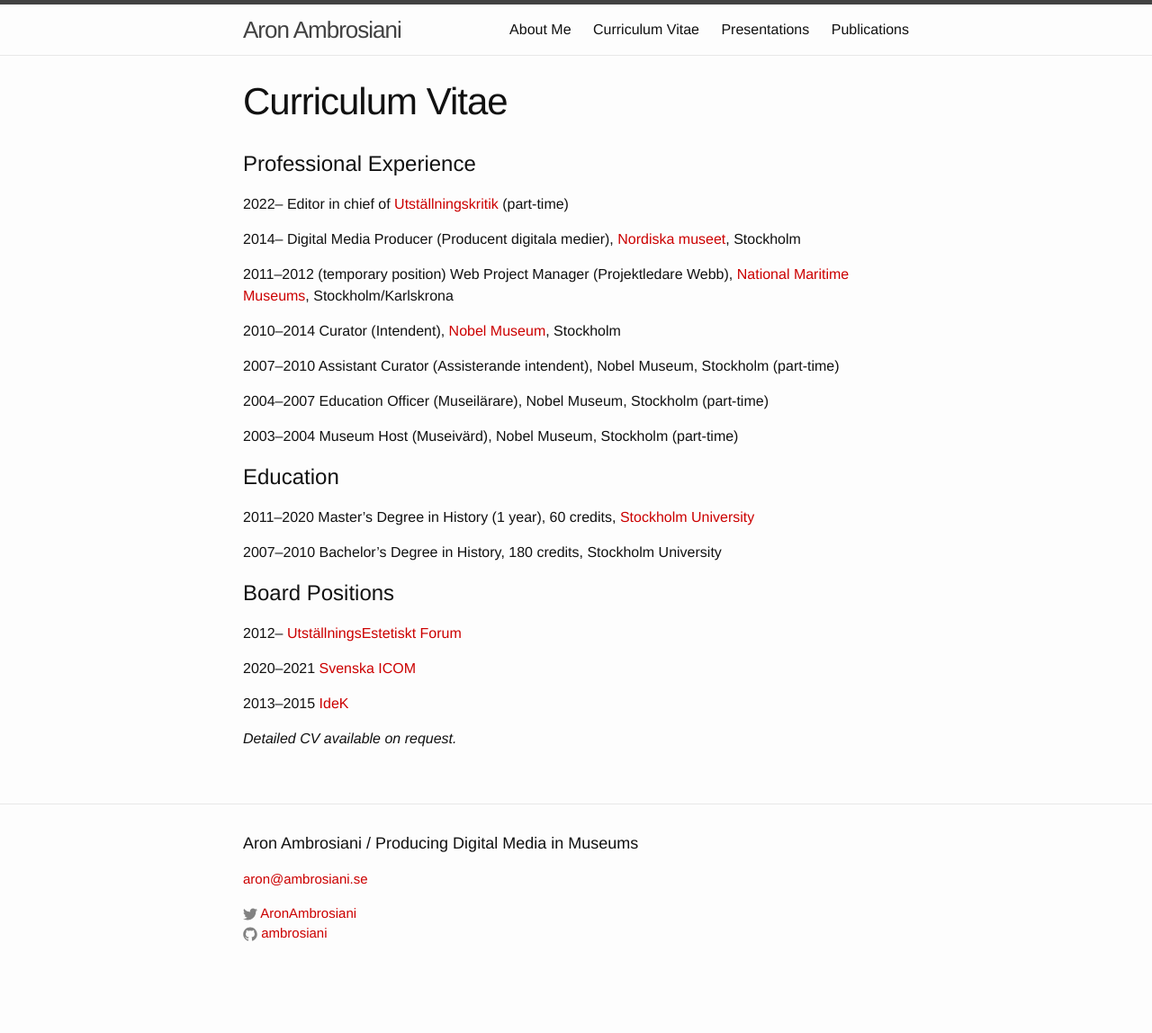
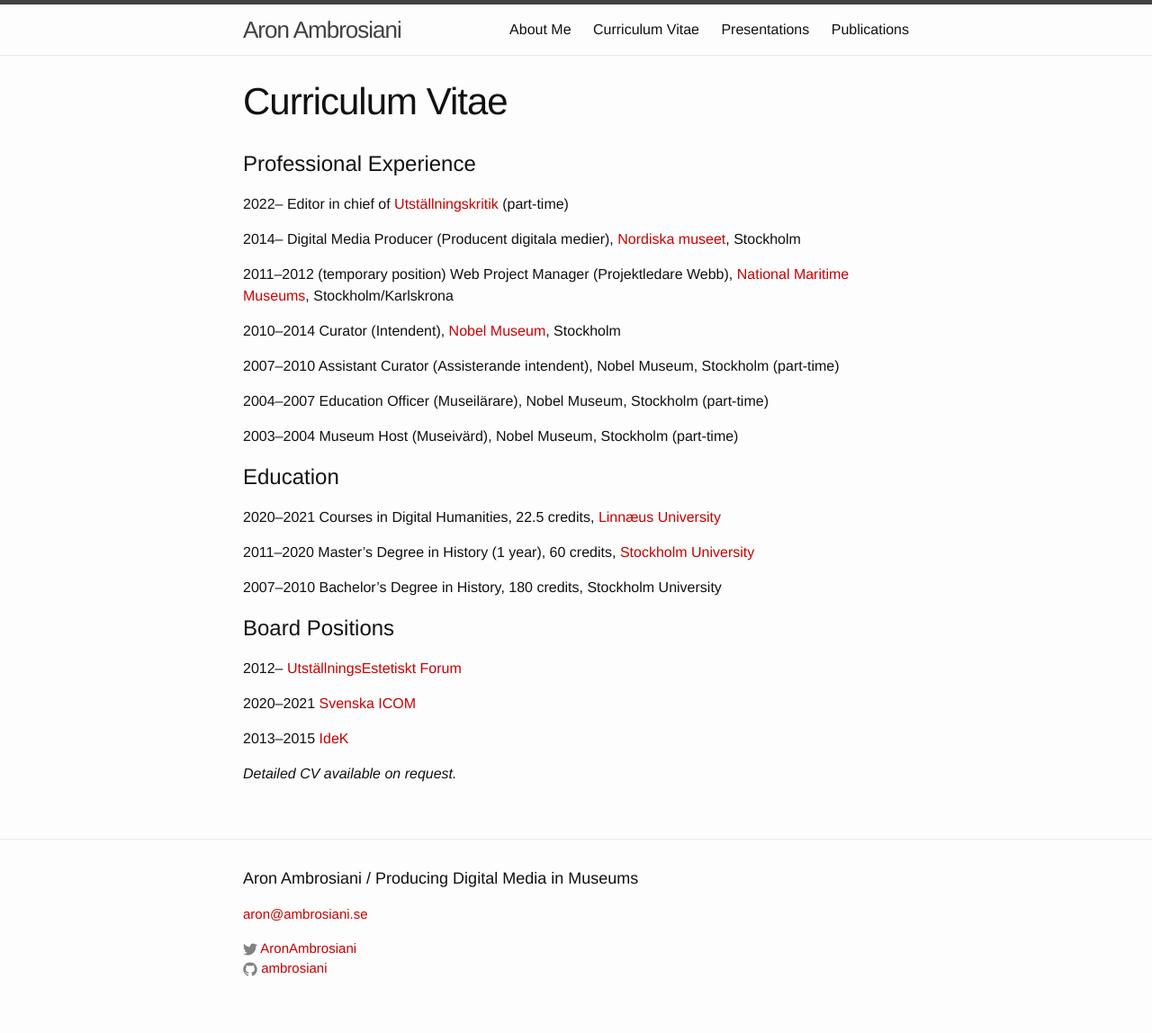
Before and after one commit to Ambrosiani/blogtest, a Jekyll site: the page built from cv.md, in a window 1280 px wide. Shown: the whole page at 90% size. Built offline with Jekyll 4.4.1, drawn with Linux system fonts in a browser that asks for light colours; before the commit the page ends 1109 px from its top, so only the background shows below that.

Commit message:
Update cv.md

```diff
--- a/cv.md
+++ b/cv.md
@@ -28,6 +28,9 @@ Museum Host (Museivärd), Nobel Museum, Stockholm (part-time)
 
 # Education
 
+2020–2021
+Courses in Digital Humanities, 22.5 credits, [Linnæus University](https://lnu.se/en/research/searchresearch/digital-humanities/)
+
 2011–2020
 Master’s Degree in History (1 year), 60 credits, [Stockholm University](http://www.historia.su.se/english/)
 
```
